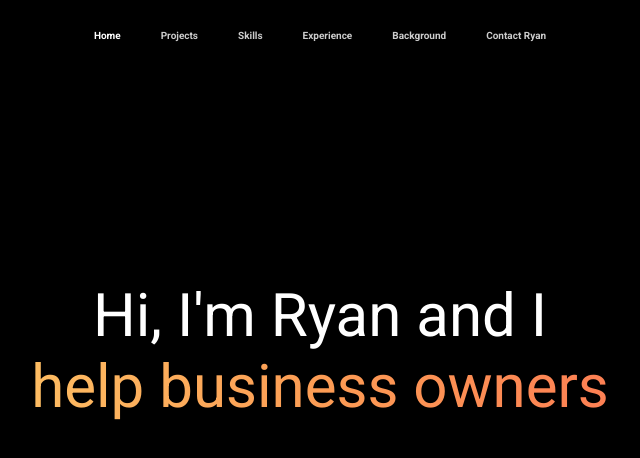
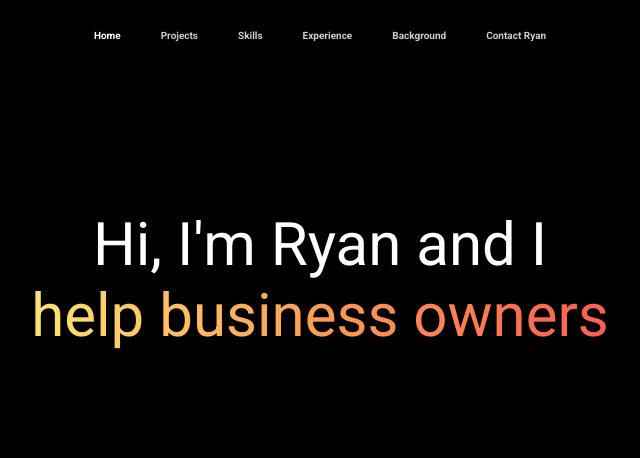
Before and after one commit to RyanPinPB/portfolio, a React (Create React App) app: page / in a window 1280 px wide. Shown: the top 458 px of the page, without its empty margins (320-960 px from the left). Built offline with nearby package versions, Linux system fonts and the light colour scheme; a web font is replaced by a local one.

Commit message:
changed useEffect cleanup on all components to toggle global state of visited. updated Home animation

```diff
--- a/src/components/Background/Background.js
+++ b/src/components/Background/Background.js
@@ -12,11 +12,9 @@ const Background = (props) => {
   const toggleVisited = useGlobalStateUpdate();
 
   useEffect(() => {
-    return () => {
-      if (!visited) {
-        toggleVisited();
-      }
-    };
+    if (!visited) {
+      toggleVisited();
+    }
   }, [visited, toggleVisited]);
 
   const [shortVersion, setShortVersion] = useState(true);
@@ -28,7 +26,7 @@ const Background = (props) => {
   const shortStoryAnimation = useSpring({
     opacity: shortVersion ? 1 : 0,
     transform: shortVersion ? `translateY(0%)` : `translateY(-100%)`,
-    config: { duration: 500, delay: 500 },
+    config: { duration: 500 },
   });
   const longStoryAnimation = useSpring({
     transform: !shortVersion ? `translateY(0%)` : `translateY(-100%)`,
--- a/src/components/Contact/Contact.js
+++ b/src/components/Contact/Contact.js
@@ -10,11 +10,9 @@ const Contact = (props) => {
   const toggleVisited = useGlobalStateUpdate();
 
   useEffect(() => {
-    return () => {
-      if (!visited) {
-        toggleVisited();
-      }
-    };
+    if (!visited) {
+      toggleVisited();
+    }
   }, [visited, toggleVisited]);
 
   useEffect(() => {
--- a/src/components/Experience/Experience.js
+++ b/src/components/Experience/Experience.js
@@ -9,12 +9,11 @@ const Experience = (props) => {
   const toggleVisited = useGlobalStateUpdate();
 
   useEffect(() => {
-    return () => {
-      if (!visited) {
-        toggleVisited();
-      }
-    };
+    if (!visited) {
+      toggleVisited();
+    }
   }, [visited, toggleVisited]);
+
   const [active, setActive] = useState('initial');
 
   const fadeIn = useSpring({ opacity: 1, from: { opacity: 0 } });
--- a/src/components/Home/Home.js
+++ b/src/components/Home/Home.js
@@ -9,21 +9,43 @@ const Home = (props) => {
   // check to see if site has been visited (entered from different page)
   const visited = useGlobalState();
   const toggleVisited = useGlobalStateUpdate();
-  // conditionally do opener animation if visitor enters Home page
   let fadeInDelay = 5500;
-  const openerAnimation = () => {
-    document.body.style.background = 'var(--black)';
-    document.body.style.transition =
-      'background-color 2s cubic-bezier(0.66, 0.01, 0.99, 0.2)';
-    document.body.style.background = 'var(--black)';
-  };
-  visited ? (fadeInDelay = 1000) : openerAnimation();
+
+  // conditionally change background color
+  const openAnimation = useSpring({
+    backgroundColor: 'black',
+    from: { backgroundColor: visited ? 'black' : 'white' },
+    config: { duration: 2000, delay: 0 },
+  });
+
+  if (visited) {
+    fadeInDelay = 1000;
+    setTimeout(() => {
+      const sliderItems = document.querySelectorAll('.slider-item');
+      sliderItems.forEach((item) => {
+        item.style.animationDelay = '0s';
+      });
+    }, 0);
+  }
+
+  // add animation for 'Hi, I'm Ryan and I'
+  const spanAnimation = useSpring({
+    opacity: 1,
+    transform: 'scale(1)',
+    from: {
+      opacity: visited ? 1 : 0,
+      transform: visited ? 'scale(1)' : 'scale(0)',
+    },
+    config: { duration: 1800, delay: 0 },
+  });
 
   useEffect(() => {
     document.body.style.overflow = 'hidden';
 
     setTimeout(() => {
-      document.querySelector('.TiltButton').style.opacity = '1';
+      if (document.querySelector('.TiltButton')) {
+        document.querySelector('.TiltButton').style.opacity = '1';
+      }
     }, fadeInDelay);
 
     return () => {
@@ -33,15 +55,6 @@ const Home = (props) => {
       }
     };
   }, [visited, toggleVisited, fadeInDelay]);
-
-  if (visited) {
-    setTimeout(() => {
-      const sliderItems = document.querySelectorAll('.slider-item');
-      sliderItems.forEach((item) => {
-        item.style.animationDelay = '0s';
-      });
-    }, 0);
-  }
 
   let slideDelay = 2500;
   visited ? (slideDelay = 0) : (slideDelay = 2500);
@@ -54,8 +67,10 @@ const Home = (props) => {
   });
 
   return (
-    <div className='home-container'>
-      <span className='home-text'>Hi, I'm Ryan and I</span>
+    <animated.div style={openAnimation} className='home-container'>
+      <animated.span style={spanAnimation} className='home-text'>
+        Hi, I'm Ryan and I
+      </animated.span>
       <animated.ul style={slideDown} className='slider'>
         <li
           style={{
@@ -82,7 +97,7 @@ const Home = (props) => {
           }}
           className='slider-item'
         >
-          bond users with products
+          bond users with brands
         </li>
         <li
           style={{
@@ -104,7 +119,7 @@ const Home = (props) => {
         </li>
       </animated.ul>
       <TiltButton to='/projects'>View my work</TiltButton>
-    </div>
+    </animated.div>
   );
 };
 
--- a/src/components/Home/Home.scss
+++ b/src/components/Home/Home.scss
@@ -1,13 +1,20 @@
 .home-container {
+  display: flex;
+  flex-direction: column;
+  justify-content: flex-end;
+  align-items: center;
   position: relative;
-  top: 35vh;
-  left: 50%;
+  height: 100vh;
+  width: 100%;
   text-align: center;
-  transform: translate3d(-50%, 0, 0);
+  // background-color: white;
+  // transition: background-color 2s cubic-bezier(0.66, 0.01, 0.99, 0.2);
 }
 
 .home-text,
 .slider-item {
+  display: flex;
+  position: relative;
   font-size: 3.25rem;
   transition: font-size 0.3s ease-in-out;
 }
@@ -17,12 +24,14 @@
 }
 
 .slider {
+  display: flex;
+  justify-content: center;
   text-align: center;
   margin: 0 auto;
   position: relative;
   overflow: hidden;
-  height: 45vh;
-  // visibility: hidden;
+  height: calc(50vh + 100px);
+  width: 100%;
 }
 
 .slider-item {
@@ -30,7 +39,6 @@
   list-style: none;
   margin: auto;
   text-align: center;
-  width: 100%;
   line-height: 1.2;
   background: var(--white);
   background: -webkit-linear-gradient(
@@ -45,39 +53,19 @@
   -webkit-text-fill-color: transparent;
 }
 
-// .slider-item.anim1 {
-//   animation: cycle 15s linear infinite;
-//   animation-delay: 2.8s;
-// }
-
-// .slider-item.anim2 {
-//   animation: cycle2 15s linear infinite;
-//   animation-delay: 2.8s;
-// }
-
-// .slider-item.anim3 {
-//   animation: cycle3 15s linear infinite;
-//   animation-delay: 2.8s;
-// }
-
-// .slider-item.anim4 {
-//   animation: cycle4 15s linear infinite;
-//   animation-delay: 2.8s;
-// }
-
-// .slider-item.anim5 {
-//   animation: cycle5 15s linear infinite;
-//   animation-delay: 2.8s;
-// }
-
-// .home-container:hover li {
-//   animation-play-state: paused;
-// }
+@media (max-width: 400px) and (min-height: 800px) {
+  .slider {
+    height: calc(50vh + 100px);
+  }
+}
 
 @media (min-width: 400px) {
   .home-text,
   .slider-item {
     font-size: 4rem;
+  }
+  .slider {
+    height: calc(50vh + 120px);
   }
 }
 
--- a/src/components/Projects/Projects.js
+++ b/src/components/Projects/Projects.js
@@ -10,12 +10,11 @@ const Projects = (props) => {
   const toggleVisited = useGlobalStateUpdate();
 
   useEffect(() => {
-    return () => {
-      if (!visited) {
-        toggleVisited();
-      }
-    };
+    if (!visited) {
+      toggleVisited();
+    }
   }, [visited, toggleVisited]);
+
   const fadeIn = useSpring({ opacity: 1, from: { opacity: 0 } });
 
   const slideUp = useSpring({
--- a/src/components/Skills/Skills.js
+++ b/src/components/Skills/Skills.js
@@ -7,12 +7,11 @@ const Skills = (props) => {
   const toggleVisited = useGlobalStateUpdate();
 
   useEffect(() => {
-    return () => {
-      if (!visited) {
-        toggleVisited();
-      }
-    };
+    if (!visited) {
+      toggleVisited();
+    }
   }, [visited, toggleVisited]);
+
   setTimeout(() => {
     document.querySelectorAll('.chart-skill').forEach((skill) => {
       skill.style.height = skill.getAttribute('data-level') + '%';
--- a/src/components/UI/Button/TiltButton.js
+++ b/src/components/UI/Button/TiltButton.js
@@ -5,12 +5,12 @@ import { useSpring, animated } from 'react-spring';
 import './TiltButton.scss';
 
 const calc = (x, y) => [
-  -(y - window.innerHeight / 2) / 10 + 10,
+  -(y - window.innerHeight / 2) / 5 + 6,
   (x - window.innerWidth / 2) / 20,
   1.05,
 ];
 const trans = (x, y, s) =>
-  `perspective(600px) rotateX(${x * 2}deg) rotateY(${y}deg) scale(${s})`;
+  `perspective(600px) rotateX(${x * 3}deg) rotateY(${y}deg) scale(${s})`;
 
 const TiltButton = (props) => {
   const [tilt, set] = useSpring(() => ({
--- a/src/components/UI/Button/TiltButton.scss
+++ b/src/components/UI/Button/TiltButton.scss
@@ -2,12 +2,12 @@
   position: absolute;
   left: 0;
   right: 0;
-  top: 150px;
+  top: 50%;
   margin: auto;
   width: fit-content;
   background: var(--orange);
   background: linear-gradient(to right, var(--gold), var(--orange));
-  color: rgba(0, 0, 0, 1);
+  color: var(--black);
   font-size: 2rem;
   line-height: 1;
   font-weight: 700;
@@ -20,7 +20,6 @@
   will-change: transform;
   z-index: 2;
   opacity: 0;
-  // opacity: 0;
   cursor: pointer;
   &:hover {
     box-shadow: 0px 30px 100px -10px rgba(255, 255, 255, 0.4);
@@ -29,14 +28,12 @@
 
 @media (min-width: 400px) {
   .TiltButton {
-    top: 180px;
     font-size: 2.4rem;
   }
 }
 
 @media (min-width: 769px) {
   .TiltButton {
-    top: 220px;
     font-size: 3rem;
   }
 }
--- a/src/containers/Main/Main.js
+++ b/src/containers/Main/Main.js
@@ -2,10 +2,7 @@ import React, { useContext } from 'react';
 import { __RouterContext } from 'react-router';
 import { Route, Switch } from 'react-router-dom';
 import { useTransition, animated } from 'react-spring';
-// import {
-//   useGlobalState,
-//   useGlobalStateUpdate,
-// } from '../../components/Context/GlobalState';
+import { useGlobalState } from '../../components/Context/GlobalState';
 // import { useCallback } from 'react';
 // import { useSpring, interpolate } from 'react-spring';
 // import { useTheme, useThemeUpdate } from '../../components/Context/GlobalTheme';
@@ -23,6 +20,7 @@ import './Main.scss';
 // An option to have a dark mode/light mode switch toggle has been commented out
 
 const Main = (props) => {
+  const visited = useGlobalState();
   //theme toggle
   // const darkTheme = useTheme();
   // const toggleTheme = useThemeUpdate();
@@ -87,7 +85,7 @@ const Main = (props) => {
   const transitions = useTransition(location, (location) => location.pathname, {
     from: {
       opacity: 0,
-      transform: 'translate3d(0,-100%,0)',
+      transform: visited ? 'translate3d(0,-100%,0)' : 'translate3d(0,0%,0)',
     },
     enter: {
       opacity: 1,
```
